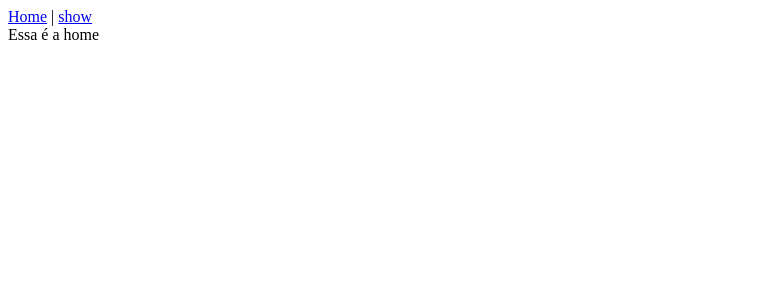
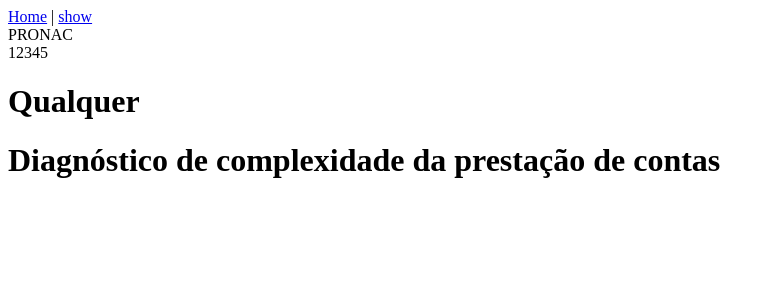
Before and after one commit to lappis-unb/salic-ml-frontend, a Vue app: page /#/show in a window 1280 px wide. Before the commit this address led to /#/. Shown: the top 300 px of the page, without its empty margins (0-775 px from the left). Built offline with nearby package versions, Linux system fonts and the light colour scheme.

Commit message:
Add complexity title component

```diff
--- a/src/components/show_metrics/ComplexityTitle.vue
+++ b/src/components/show_metrics/ComplexityTitle.vue
@@ -1,21 +1,20 @@
 <template>
-    <div>
+    <!-- TODO Colocar o cicle progress bar -->
+    <div class="ui clearing basic segment" id="Summary">
+        <div class="clearfix" style="margin-right: 30px;">
+            <div id="indicatorContainer"></div>
+        </div>
+        <h1 class="ui header">
+            Diagnóstico de complexidade da prestação de contas
+        </h1>
     </div>
 </template>
 
 <script>
-    export default {
-        name: "HeaderShow",
-        data: function() {
-            return {
-                project: {
-                    name: "Qualquer",
-                    pronac: "12345"
-                }
-            }
-        }
-        // props: {
-        //     project: Object
-        // }
-    }
+export default {
+  name: "ComplexityTitle",
+  data: function() {
+    return {};
+  }
+};
 </script>
--- a/src/views/ShowMetrics.vue
+++ b/src/views/ShowMetrics.vue
@@ -1,16 +1,20 @@
 <template>
   <div class="show-metrics">
     <header-show />
+    <complexity-title />
   </div>
 </template>
 
 <script>
 import HeaderShow from '@/components/show_metrics/HeaderShow.vue'
+import ComplexityTitle from '@/components/show_metrics/ComplexityTitle.vue'
 
 export default {
   name: 'show-metrics',
   components: {
-    'header-show': HeaderShow
+    'header-show': HeaderShow,
+    'complexity-title': ComplexityTitle
   }
 }
+
 </script>
```
